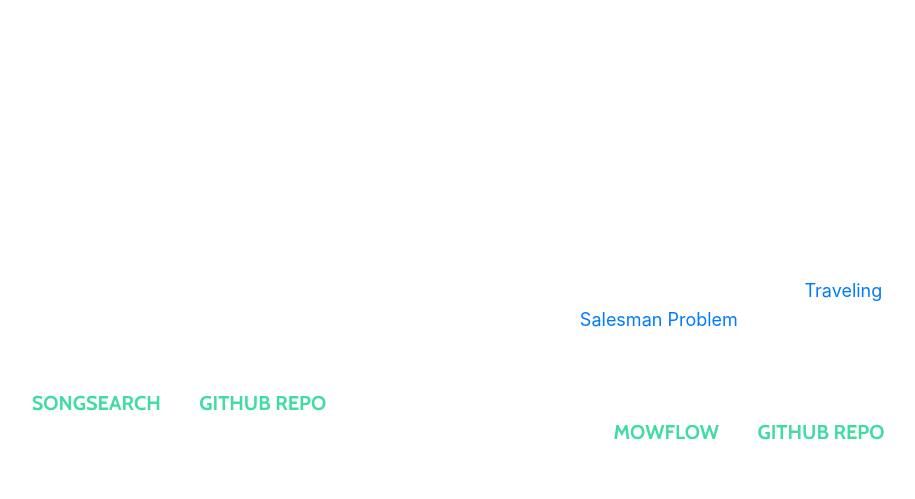
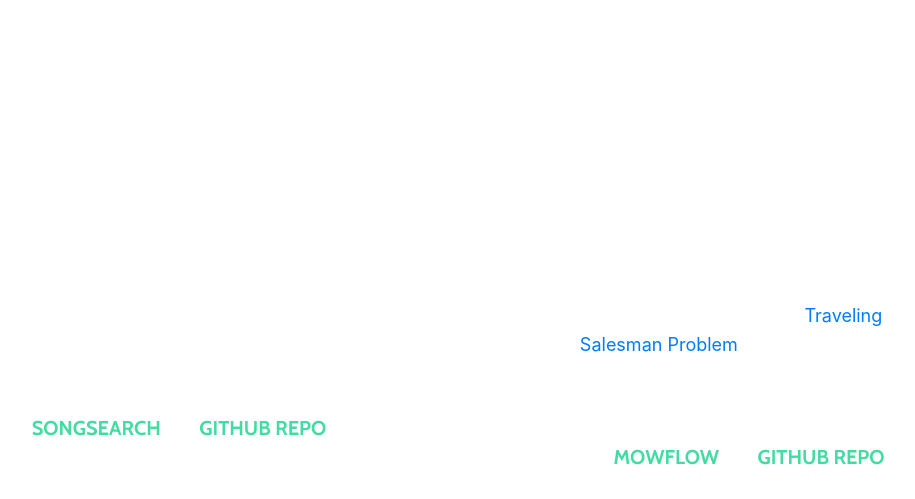
Before and after one commit to palmierie/palmierie.github.io, a website with bundled scripts: page index.html in a window 1280 px wide. Shown: the part 1681-2180 px from the top of the page, without its empty margins (176-1091 px from the left). Built offline with nearby package versions, Linux system fonts and the light colour scheme.

Commit message:
padding top projects section

```diff
--- a/css/grayscale.css
+++ b/css/grayscale.css
@@ -188,9 +188,9 @@ a {
 .content-section {
   padding-top: 150px;
   padding-bottom: 150px; }
-  .content-section-projects {
-    padding-top: 75px;
-    padding-bottom: 150px; }
+.content-section-projects {
+  padding-top: 100px;
+  padding-bottom: 150px; }
 
 .download-section {
   color: white;
```
